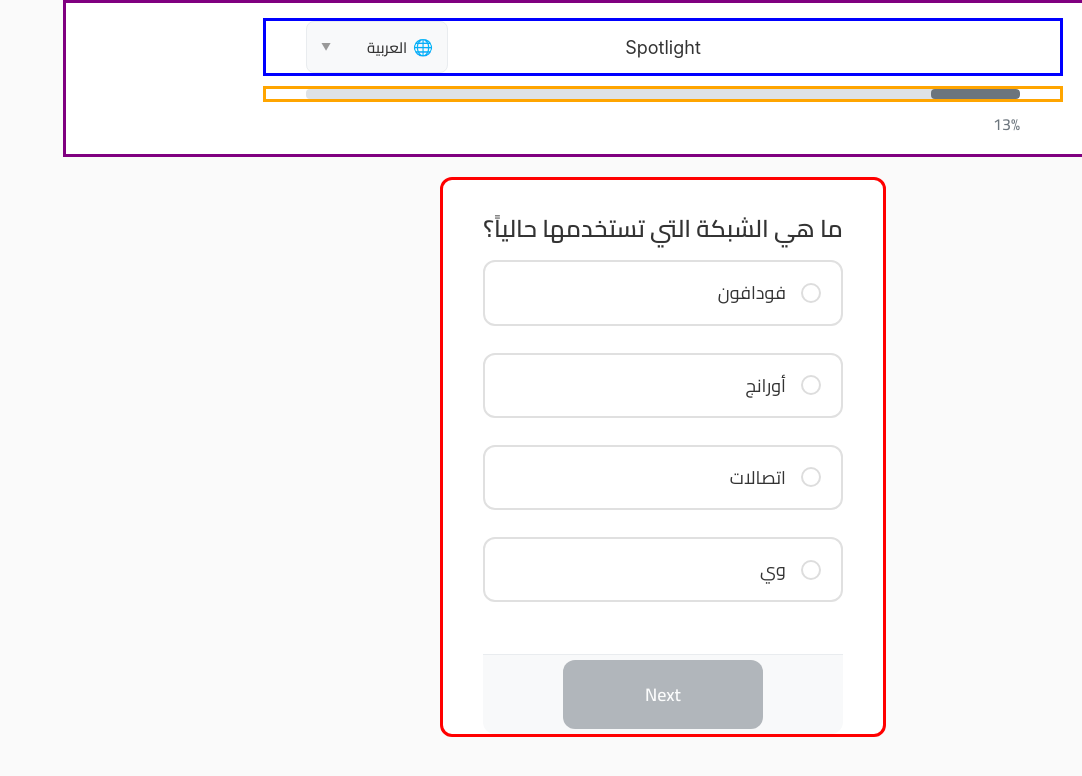
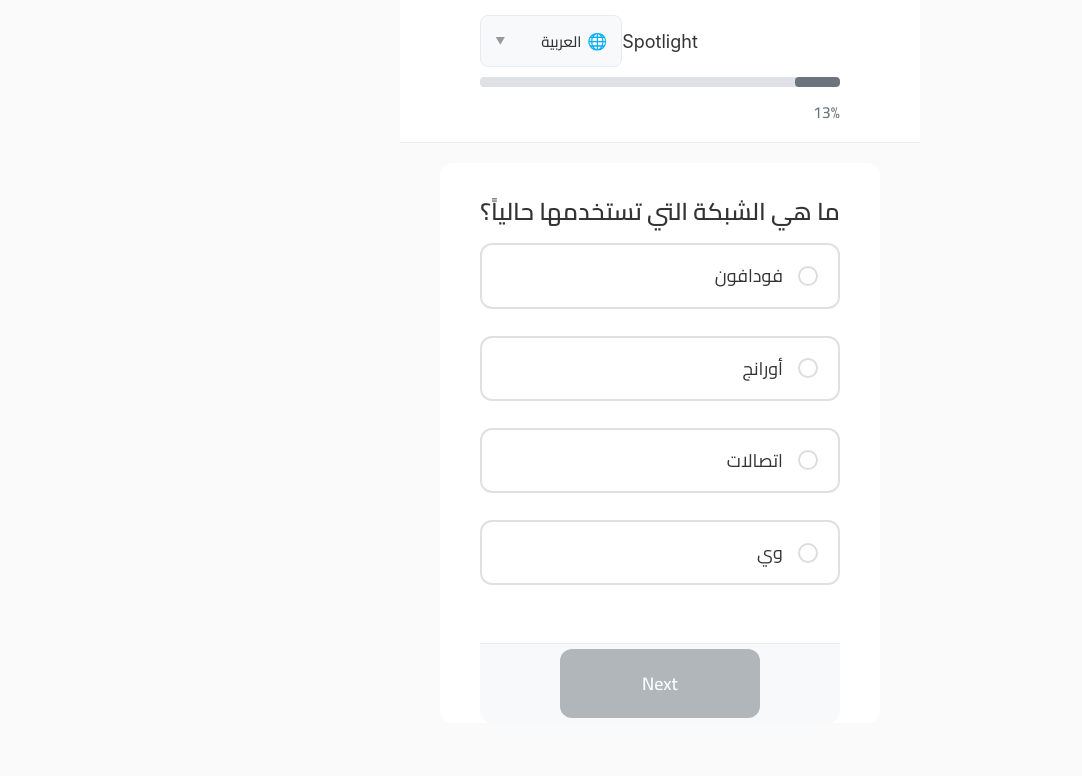
Before and after one commit to mokhtaraim/giftbox-prototype, a React (Create React App) app: page / in a window 1280 px wide. Both pictures are taken after a click on the button "ابدأ الان". Shown: the top 776 px of the page, without its empty margins (198-1280 px from the left). Built offline with nearby package versions, Linux system fonts and the light colour scheme.

Commit message:
FINAL FIX: Make header container use unified width system
- Remove all debug borders
- Make .header use same width system as question containers
- Header now uses: max-width: 800px + margin: 0 auto + padding: 15px 40px
- This ensures perfect alignment between header and question containers

```diff
--- a/src/index.css
+++ b/src/index.css
@@ -91,7 +91,6 @@
   position: sticky;
   top: 0;
   z-index: 100;
-  border: 3px solid purple; /* DEBUG: This is the actual header container! */
 }
 
 /* Clean header styles */
@@ -222,6 +221,9 @@
 @media (min-width: 768px) {
   .header {
     padding: 15px 0;
+    max-width: var(--container-max-width);
+    margin: var(--container-margin);
+    padding: 15px var(--container-padding);
   }
 
   .header-content {
@@ -229,7 +231,6 @@
     margin: var(--container-margin);
     padding: 0 var(--container-padding);
     grid-template-columns: 1fr auto 1fr;
-    border: 3px solid blue; /* DEBUG: Verify header alignment */
   }
 
   .spotlight-text {
@@ -292,7 +293,6 @@
     padding: 0 var(--container-padding);
     margin-top: 10px;
     margin-bottom: 0;
-    border: 3px solid orange; /* DEBUG: This should align with question container */
   }
 
   .progress-bar {
@@ -329,7 +329,6 @@
     background: var(--container-background);
     border-radius: var(--container-border-radius);
     margin-top: 20px;
-    border: 3px solid red; /* DEBUG: Verify container alignment */
   }
 }
 
@@ -553,7 +552,6 @@
     resize: vertical;
     outline: none;
     transition: border-color 0.2s ease;
-    border: 3px solid green; /* DEBUG: Verify text input width */
   }
 
 .text-input:focus {
```
